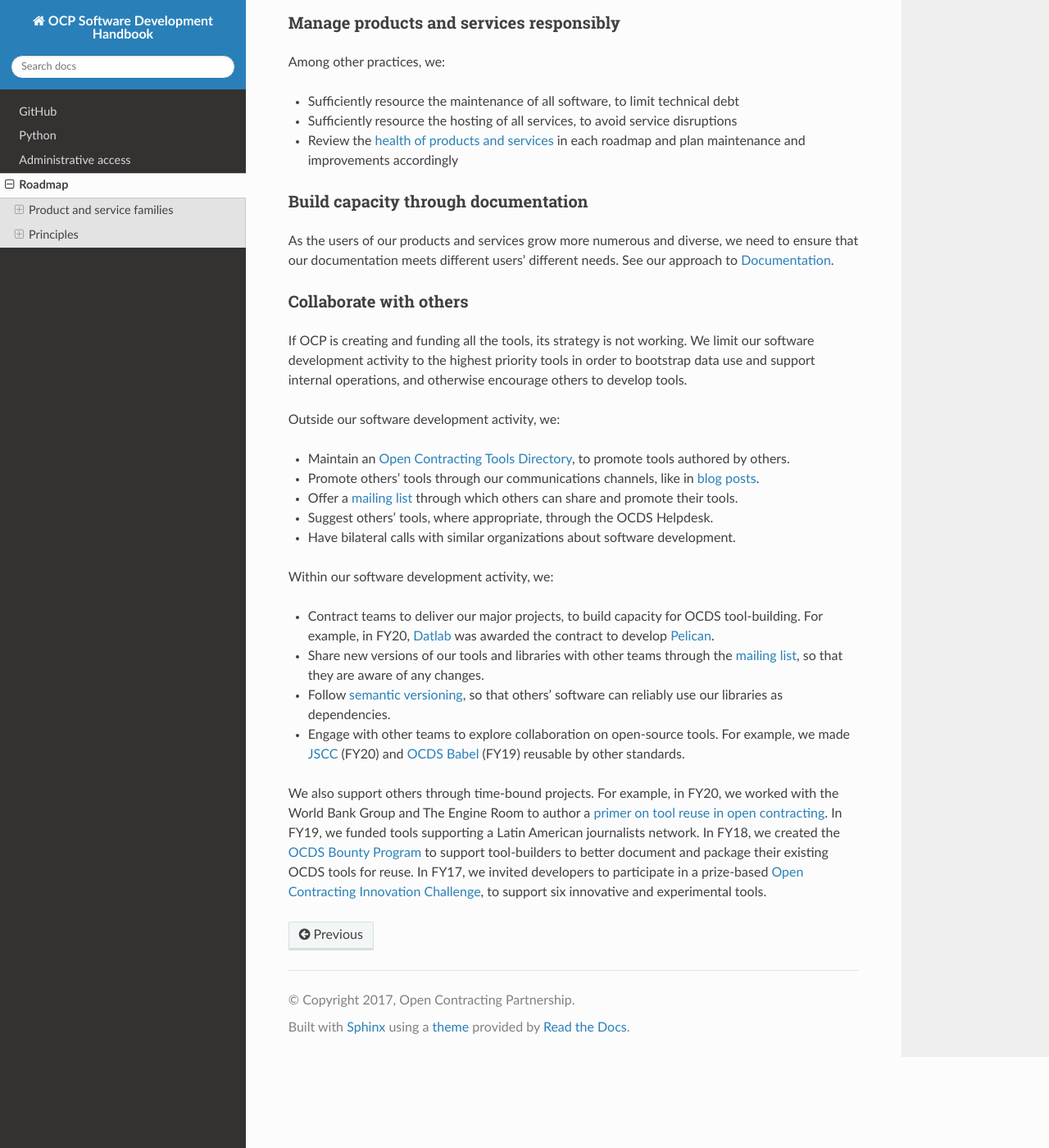
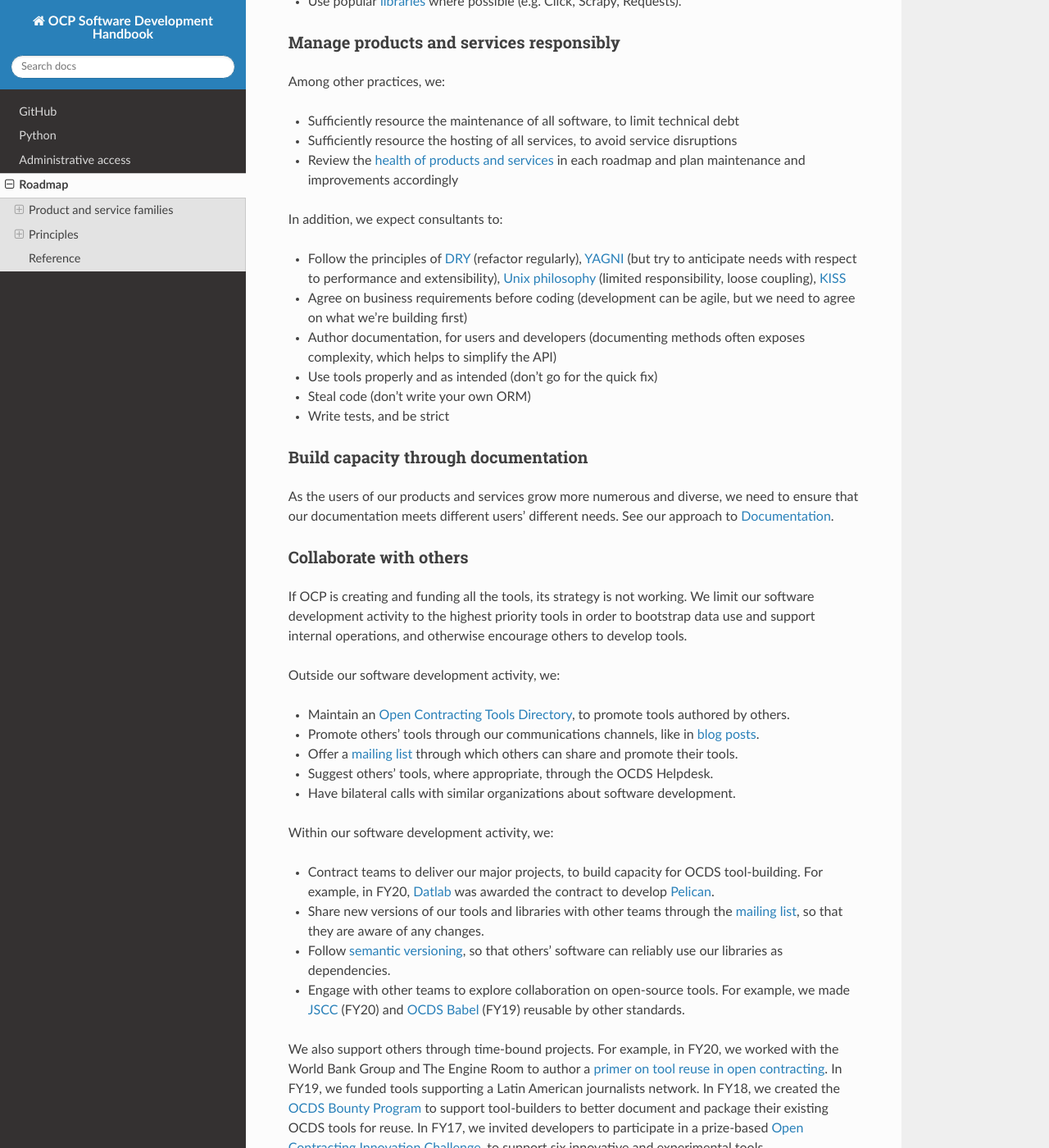
Before and after one commit to open-contracting/software-development-handbook, a Sphinx documentation site: the page built from docs/roadmap/index.rst, in a window 1280 px wide and 1400 px high, scrolled down 1992 px. Shown: the whole window at 82% size. Built offline with Sphinx 7.4.7 and the Read the Docs theme 2.0.0, drawn with Linux system fonts in a browser that asks for light colours; some of the changed text lies outside the part shown.

Commit message:
Add expectations for consultants

```diff
--- a/docs/roadmap/index.rst
+++ b/docs/roadmap/index.rst
@@ -1,7 +1,7 @@
 Roadmap
 =======
 
-OCP prepares a software roadmap each fiscal year.
+OCP prepares a software roadmap each fiscal year. This page documents common concepts for all roadmaps.
 
 Product and service families
 ----------------------------
@@ -67,6 +67,15 @@ Among other practices, we:
 -  Sufficiently resource the hosting of all services, to avoid service disruptions
 -  Review the :ref:`health of products and services<health>` in each roadmap and plan maintenance and improvements accordingly
 
+In addition, we expect consultants to:
+
+-  Follow the principles of `DRY <https://en.wikipedia.org/wiki/Don%27t_repeat_yourself>`__ (refactor regularly), `YAGNI <https://en.wikipedia.org/wiki/You_aren%27t_gonna_need_it>`__ (but try to anticipate needs with respect to performance and extensibility), `Unix philosophy <https://en.wikipedia.org/wiki/Unix_philosophy>`__ (limited responsibility, loose coupling), `KISS <https://en.wikipedia.org/wiki/KISS_principle>`__
+-  Agree on business requirements before coding (development can be agile, but we need to agree on what we’re building first)
+-  Author documentation, for users and developers (documenting methods often exposes complexity, which helps to simplify the API)
+-  Use tools properly and as intended (don’t go for the quick fix)
+-  Steal code (don’t write your own ORM)
+-  Write tests, and be strict
+
 Build capacity through documentation
 ~~~~~~~~~~~~~~~~~~~~~~~~~~~~~~~~~~~~
 
@@ -93,3 +102,9 @@ Within our software development activity, we:
 -  Engage with other teams to explore collaboration on open-source tools. For example, we made `JSCC <https://jscc.readthedocs.io/>`__ (FY20) and `OCDS Babel <https://ocds-babel.readthedocs.io/>`__ (FY19) reusable by other standards.
 
 We also support others through time-bound projects. For example, in FY20, we worked with the World Bank Group and The Engine Room to author a `primer on tool reuse in open contracting <https://www.open-contracting.org/resources/tool-re-use-in-open-contracting-a-primer/>`__. In FY19, we funded tools supporting a Latin American journalists network. In FY18, we created the `OCDS Bounty Program <https://www.open-contracting.org/2018/08/07/hunting-open-contracting-impact-bounty-better-tools/>`__ to support tool-builders to better document and package their existing OCDS tools for reuse. In FY17, we invited developers to participate in a prize-based `Open Contracting Innovation Challenge <http://challenge.open-contracting.org>`__, to support six innovative and experimental tools.
+
+Reference
+---------
+
+-  `Software Product Management Orientation <https://docs.google.com/document/d/1d-LRAjbiMlScijjIu1jQT0YuXhMiVnHKfJbnjuycLKc/edit>`__
+-  `Scope of Data Products and Services <https://docs.google.com/document/d/1bJKyyhccImRkV-zi2DTEe5U9HDc_ncr5YJfMMUQiLfs/edit>`__
```
